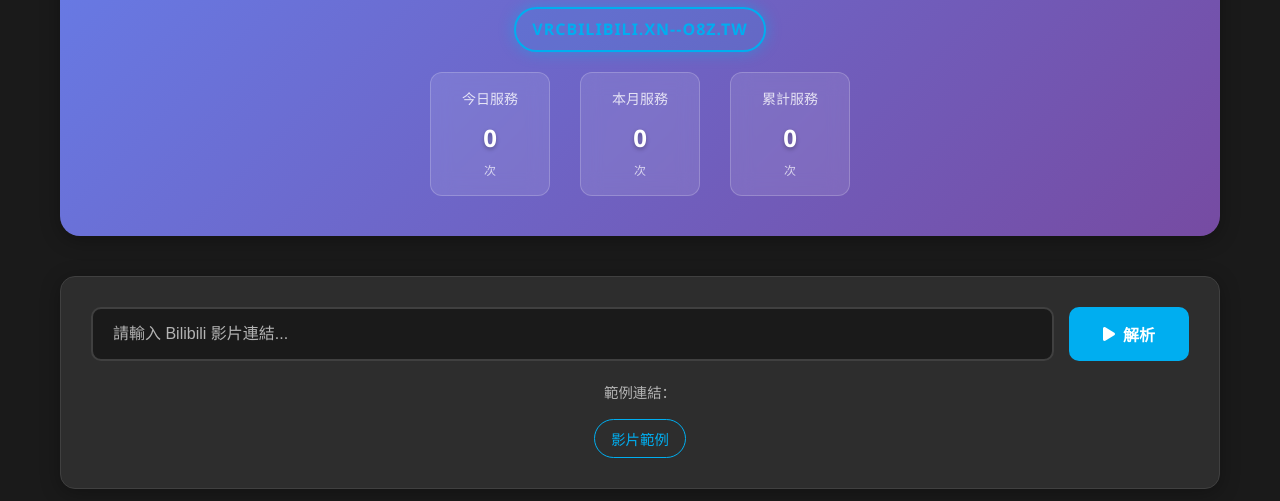
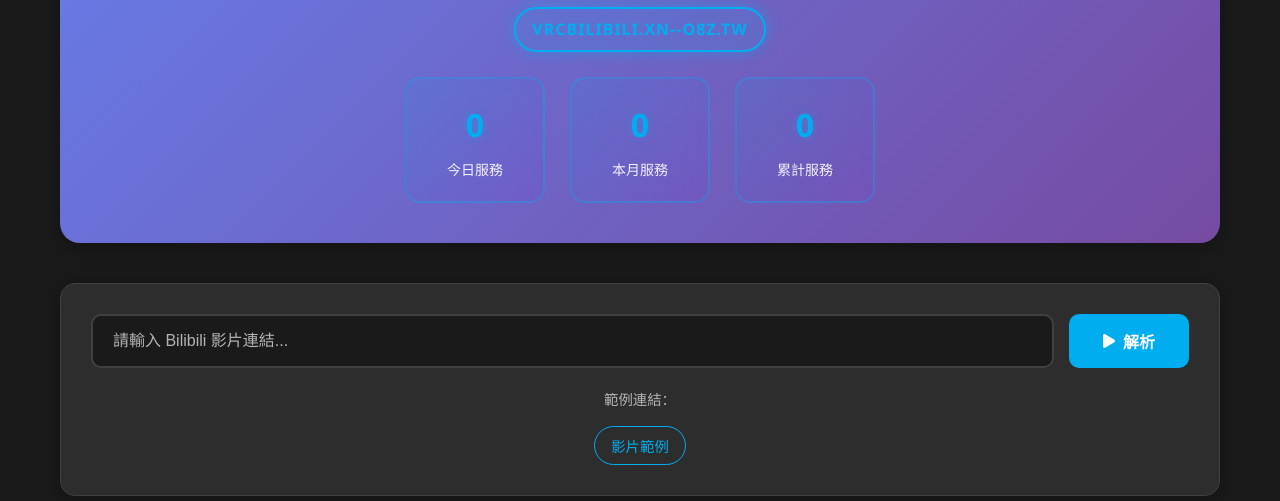
Before and after one commit to wangure0329/bilibili_parse_vrchat, a website: page index.html in a window 1280 px wide. Shown: the part 173-674 px from the top of the page. Drawn offline with Linux system fonts and the light colour scheme; no server answers.

Commit message:
全新計數器設計 - 簡化HTML結構和JavaScript邏輯，添加現代化樣式

```diff
--- a/index.html
+++ b/index.html
@@ -25,22 +25,19 @@
                    <p class="subtitle" data-zh="快速獲取 Bilibili 影片的直鏈地址" data-ja="Bilibili 動画の直接リンクを素早く取得">快速獲取 Bilibili 影片的直鏈地址</p>
                    <p class="domain">vrcbilibili.xn--o8z.tw</p>
 
-                   <!-- 服務計數器 -->
-                   <div class="service-counter">
-                       <div class="counter-item">
-                           <div class="counter-label" data-zh="今日服務" data-ja="今日サービス">今日服務</div>
-                           <div class="counter-value" id="todayCount">0</div>
-                           <div class="counter-unit" data-zh="次" data-ja="回">次</div>
+                   <!-- 服務計數器 - 新設計 -->
+                   <div class="stats-container">
+                       <div class="stat-box">
+                           <div class="stat-number" id="todayCount">0</div>
+                           <div class="stat-label" data-zh="今日服務" data-ja="今日サービス">今日服務</div>
                        </div>
-                       <div class="counter-item">
-                           <div class="counter-label" data-zh="本月服務" data-ja="今月サービス">本月服務</div>
-                           <div class="counter-value" id="monthCount">0</div>
-                           <div class="counter-unit" data-zh="次" data-ja="回">次</div>
+                       <div class="stat-box">
+                           <div class="stat-number" id="monthCount">0</div>
+                           <div class="stat-label" data-zh="本月服務" data-ja="今月サービス">本月服務</div>
                        </div>
-                       <div class="counter-item">
-                           <div class="counter-label" data-zh="累計服務" data-ja="累計サービス">累計服務</div>
-                           <div class="counter-value" id="totalCount">0</div>
-                           <div class="counter-unit" data-zh="次" data-ja="回">次</div>
+                       <div class="stat-box">
+                           <div class="stat-number" id="totalCount">0</div>
+                           <div class="stat-label" data-zh="累計服務" data-ja="累計サービス">累計服務</div>
                        </div>
                    </div>
 
--- a/script.js
+++ b/script.js
@@ -1,65 +1,35 @@
 // Bilibili 解析工具 JavaScript
 
-// 計數器相關功能 - 重新設計
-let serviceCounters = {
-    total: 0,
-    today: 0,
-    thisMonth: 0
-};
+// 簡化計數器系統
+let stats = { total: 0, today: 0, thisMonth: 0 };
 
-// 加載計數器數據
-async function loadCounters() {
+// 加載統計數據
+async function loadStats() {
     try {
-        console.log('🔄 正在加載計數器數據...');
         const response = await fetch('/api/counters');
-        const data = await response.json();
+        const result = await response.json();
 
-        if (data.success && data.data) {
-            serviceCounters = {
-                total: data.data.total || 0,
-                today: data.data.today || 0,
-                thisMonth: data.data.thisMonth || 0
-            };
-            console.log('✅ 計數器數據加載成功:', serviceCounters);
-            updateCounterDisplay();
-        } else {
-            console.warn('⚠️ 計數器數據格式錯誤:', data);
-            updateCounterDisplay(); // 使用默認值
+        if (result.success) {
+            stats = result.data;
+            updateStats();
         }
     } catch (error) {
-        console.error('❌ 加載計數器失敗:', error);
-        updateCounterDisplay(); // 使用默認值
+        console.log('統計數據加載失敗，使用默認值');
+        updateStats();
     }
 }
 
-// 更新計數器顯示
-function updateCounterDisplay() {
-    console.log('🔄 更新計數器顯示:', serviceCounters);
+// 更新統計顯示
+function updateStats() {
+    const elements = {
+        today: document.getElementById('todayCount'),
+        month: document.getElementById('monthCount'),
+        total: document.getElementById('totalCount')
+    };
 
-    const todayCount = document.getElementById('todayCount');
-    const monthCount = document.getElementById('monthCount');
-    const totalCount = document.getElementById('totalCount');
-
-    if (todayCount) {
-        todayCount.textContent = serviceCounters.today.toLocaleString();
-        console.log('✅ 今日服務更新為:', serviceCounters.today);
-    } else {
-        console.error('❌ 找不到 todayCount 元素');
-    }
-
-    if (monthCount) {
-        monthCount.textContent = serviceCounters.thisMonth.toLocaleString();
-        console.log('✅ 本月服務更新為:', serviceCounters.thisMonth);
-    } else {
-        console.error('❌ 找不到 monthCount 元素');
-    }
-
-    if (totalCount) {
-        totalCount.textContent = serviceCounters.total.toLocaleString();
-        console.log('✅ 累計服務更新為:', serviceCounters.total);
-    } else {
-        console.error('❌ 找不到 totalCount 元素');
-    }
+    if (elements.today) elements.today.textContent = stats.today || 0;
+    if (elements.month) elements.month.textContent = stats.thisMonth || 0;
+    if (elements.total) elements.total.textContent = stats.total || 0;
 }
 
 
@@ -658,8 +628,8 @@
     // 創建全局實例
     window.bilibiliParser = new BilibiliParser();
 
-    // 加載計數器數據
-    loadCounters();
+    // 加載統計數據
+    loadStats();
 
     // 添加一些額外的功能
     addKeyboardShortcuts();
--- a/style.css
+++ b/style.css
@@ -783,3 +783,81 @@
         transform: translate(-50%, -50%) scale(1.2);
     }
 }
+
+/* 新計數器設計 */
+.stats-container {
+    display: flex;
+    justify-content: center;
+    gap: 25px;
+    margin-top: 25px;
+    flex-wrap: wrap;
+}
+
+.stat-box {
+    background: linear-gradient(135deg, rgba(0, 174, 240, 0.1), rgba(138, 43, 226, 0.1));
+    border: 2px solid rgba(0, 174, 240, 0.3);
+    border-radius: 15px;
+    padding: 20px 25px;
+    text-align: center;
+    min-width: 140px;
+    transition: all 0.3s ease;
+    backdrop-filter: blur(10px);
+    position: relative;
+    overflow: hidden;
+}
+
+.stat-box::before {
+    content: '';
+    position: absolute;
+    top: 0;
+    left: 0;
+    right: 0;
+    bottom: 0;
+    background: linear-gradient(135deg, rgba(0, 174, 240, 0.05), rgba(138, 43, 226, 0.05));
+    opacity: 0;
+    transition: opacity 0.3s ease;
+}
+
+.stat-box:hover {
+    transform: translateY(-3px);
+    border-color: rgba(0, 174, 240, 0.5);
+    box-shadow: 0 10px 25px rgba(0, 174, 240, 0.2);
+}
+
+.stat-box:hover::before {
+    opacity: 1;
+}
+
+.stat-number {
+    font-size: 32px;
+    font-weight: 800;
+    color: #00aef0;
+    margin-bottom: 8px;
+    text-shadow: 0 0 10px rgba(0, 174, 240, 0.3);
+    position: relative;
+    z-index: 1;
+}
+
+.stat-label {
+    font-size: 14px;
+    color: rgba(255, 255, 255, 0.9);
+    font-weight: 500;
+    position: relative;
+    z-index: 1;
+}
+
+/* 響應式設計 */
+@media (max-width: 768px) {
+    .stats-container {
+        gap: 15px;
+    }
+
+    .stat-box {
+        min-width: 110px;
+        padding: 15px 20px;
+    }
+
+    .stat-number {
+        font-size: 28px;
+    }
+}
```
